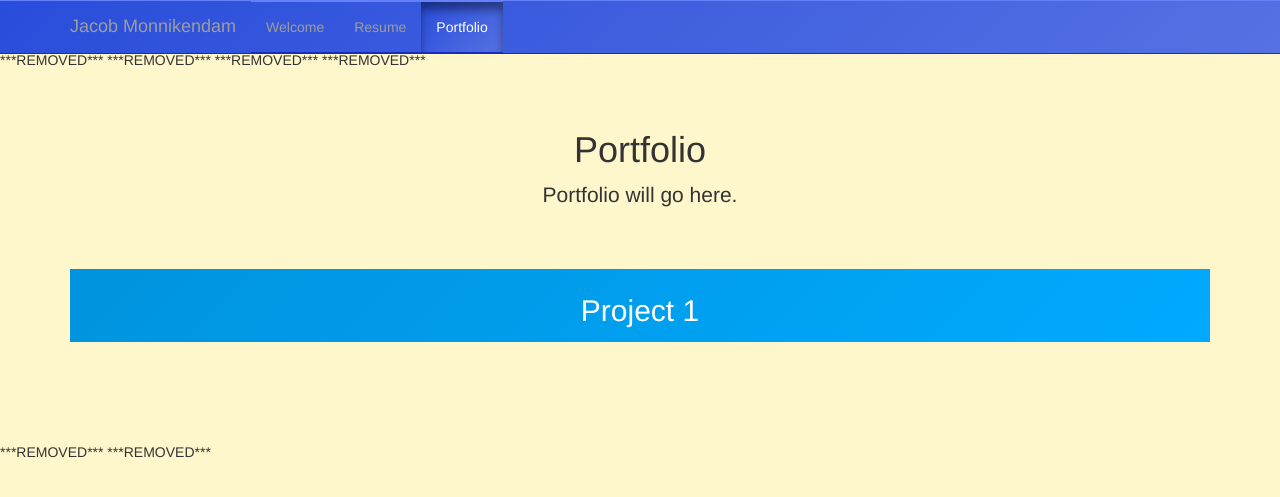
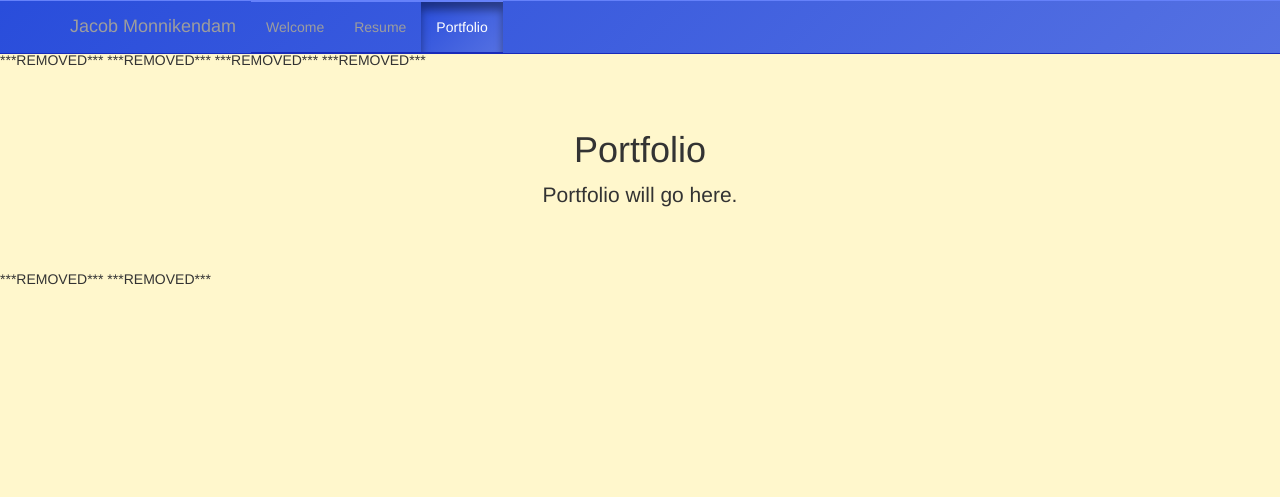
Before and after one commit to TechnicallyDifficult/Codeup-Web-Exercises, a PHP site: page /portfolio.html in a window 1280 px wide. Shown: the top 497 px of the page. Run offline with PHP 8.4, Linux system fonts and the light colour scheme.

Commit message:
Removes all traces of attempt at using CSS3 animations.

```diff
--- a/public/css/welcome_resume_portfolio.css
+++ b/public/css/welcome_resume_portfolio.css
@@ -7,10 +7,13 @@ body {
     background-color: #fff7cc;
 }
 
-.box1 {
-    height: 100px;
-    width: 100px;
-    background-color: blue;
+.content-box {
+    margin-bottom: 100px;
+    background-color: #0093dd;
+    background-image: linear-gradient(-45deg, #0af, #0093dd);
+    color: white;
+    text-align: center;
+    padding: 5px;
 }
 
 .navbar {
@@ -18,15 +21,6 @@ body {
     background-image: linear-gradient(-45deg, #5571e2, #294ddb);
     border-top: 1px solid #6581fa;
     border-bottom: 1px solid #192bb9;
-}
-
-.content-box {
-    margin-bottom: 100px;
-    background-color: #0093dd;
-    background-image: linear-gradient(-45deg, #0af, #0093dd);
-    color: white;
-    text-align: center;
-    padding: 5px;
 }
 
 .navbar-inverse .navbar-toggle:hover {
--- a/public/portfolio.html
+++ b/public/portfolio.html
@@ -54,12 +54,11 @@
         </nav>
 
         <main class="container">
-
-            <div class="starter-template">
+            <header class="starter-template">
                 <h1>Portfolio</h1>
                 <p class="lead">Portfolio will go here.</p>
-            </div>
-            <div class="content-box animated-box1"><h2>Project 1</h2></div>
+            </header>
+            <!-- In here, use JS to make boxes that move around the screen in a square pattern. -->
         </main><!-- /.container -->
 
         <!-- Bootstrap core JavaScript
```
